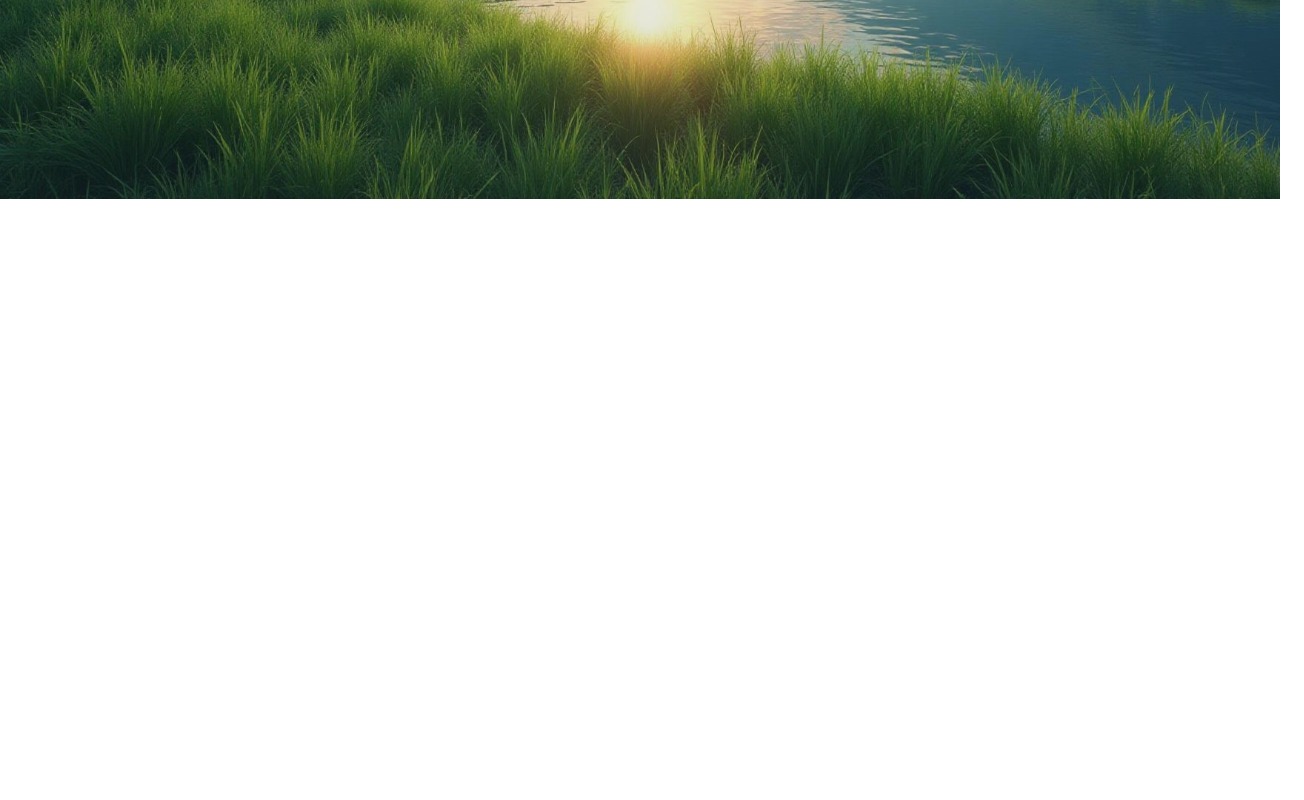
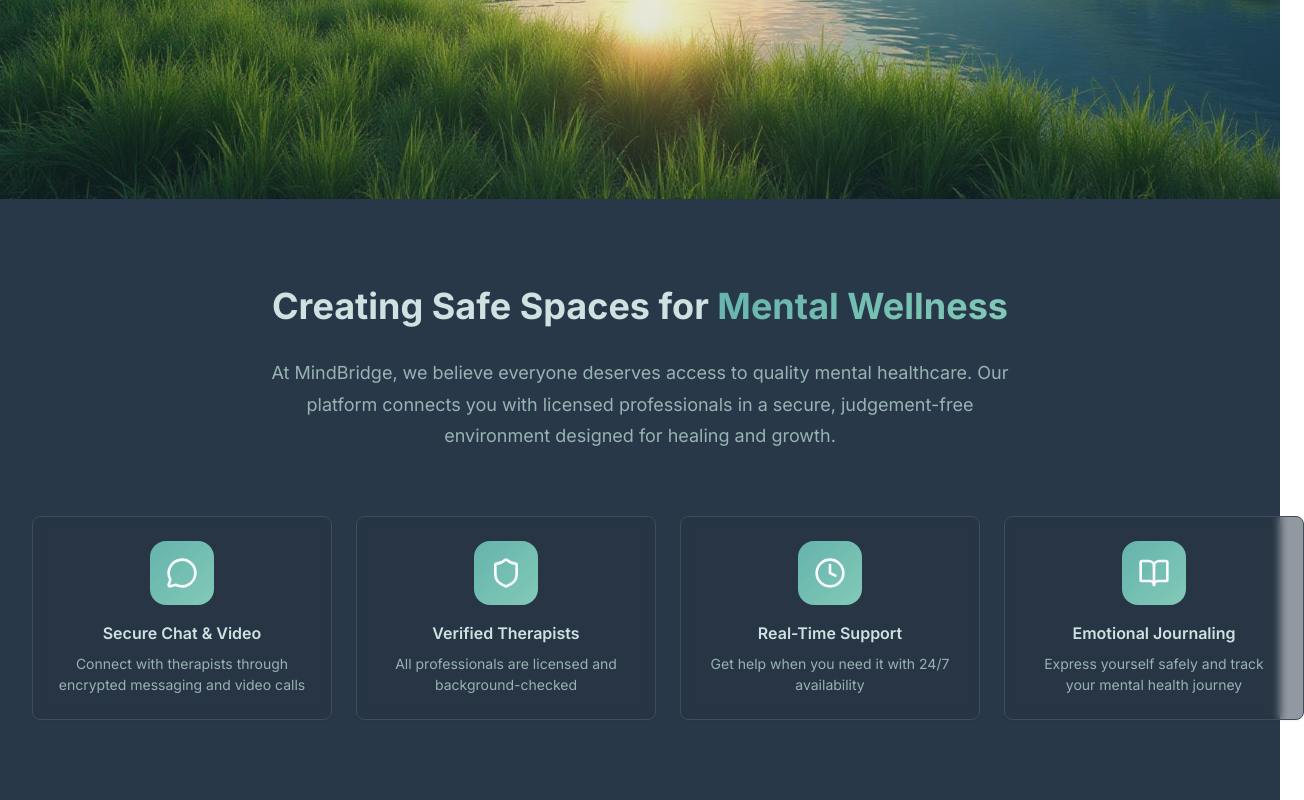
Before and after one commit to AnshRaj112/serenify-frontend, a Next.js app: page / in a window 1280 px wide. Shown: the part 601-1401 px from the top of the page, 1304 px wide, since content can reach past the window. Before the commit the page ends 800 px from the top, so only its background shows below. Built offline with nearby package versions, Linux system fonts and the light colour scheme.

Commit message:
Adding About us Section

```diff
--- /dev/null
+++ b/src/app/components/Landing/AboutUs.module.scss
@@ -0,0 +1,117 @@
+.aboutUs {
+  padding: 5rem 0;
+  background: #283848;
+}
+
+.container {
+  max-width: 1280px;
+  margin: 0 auto;
+  padding: 0 1rem;
+
+  @media (min-width: 640px) {
+    padding: 0 1.5rem;
+  }
+
+  @media (min-width: 1024px) {
+    padding: 0 2rem;
+  }
+}
+
+.header {
+  text-align: center;
+  max-width: 48rem;
+  margin: 0 auto 4rem;
+}
+
+.title {
+  font-family: 'Inter', system-ui, sans-serif;
+  font-size: 1.875rem;
+  font-weight: 700;
+  color: hsl(var(--foreground));
+  margin-bottom: 1.5rem;
+
+  @media (min-width: 640px) {
+    font-size: 2.25rem;
+  }
+}
+
+.titleHighlight {
+  background: var(--gradient-primary);
+  -webkit-background-clip: text;
+  -webkit-text-fill-color: transparent;
+  background-clip: text;
+}
+
+.description {
+  font-size: 1.125rem;
+  color: hsl(var(--muted-foreground));
+  line-height: 1.75;
+}
+
+.featuresGrid {
+  display: grid;
+  gap: 1.5rem;
+  justify-items: center;
+
+  @media (min-width: 768px) {
+    grid-template-columns: repeat(2, 1fr);
+  }
+
+  @media (min-width: 1024px) {
+    grid-template-columns: repeat(4, 1fr);
+  }
+}
+
+.featureCard {
+  background: hsl(var(--card) / 0.5);
+  backdrop-filter: blur(4px);
+  border: 1px solid hsl(var(--border));
+  transition: all 0.3s ease;
+  border-radius: var(--radius);
+  min-width: 300px;
+  width: 100%;
+  max-width: 100%;
+
+  &:hover {
+    box-shadow: var(--shadow-floating);
+  }
+}
+
+.featureCardContent {
+  padding: 1.5rem;
+  text-align: center;
+}
+
+.iconWrapper {
+  width: 4rem;
+  height: 4rem;
+  background: var(--gradient-primary);
+  border-radius: 1rem;
+  display: flex;
+  align-items: center;
+  justify-content: center;
+  margin: 0 auto 1rem;
+  transition: transform 0.3s ease;
+
+  .featureCard:hover & {
+    transform: scale(1.1);
+  }
+}
+
+.icon {
+  width: 2rem;
+  height: 2rem;
+  color: hsl(var(--primary-foreground));
+}
+
+.featureTitle {
+  font-family: 'Inter', system-ui, sans-serif;
+  font-weight: 600;
+  color: hsl(var(--foreground));
+  margin-bottom: 0.5rem;
+}
+
+.featureDescription {
+  color: hsl(var(--muted-foreground));
+  font-size: 0.875rem;
+}
--- /dev/null
+++ b/src/app/components/Landing/AboutUs.tsx
@@ -0,0 +1,70 @@
+import {
+    MessageCircle,
+    Shield,
+    Clock,
+    BookOpen,
+  } from "lucide-react";
+  import { Card, CardContent} from "../ui/card";
+  import styles from "./AboutUs.module.scss";
+
+  export default function AboutUs() {
+    const features = [
+      {
+        icon: MessageCircle,
+        title: "Secure Chat & Video",
+        description: "Connect with therapists through encrypted messaging and video calls",
+      },
+      {
+        icon: Shield,
+        title: "Verified Therapists",
+        description: "All professionals are licensed and background-checked",
+      },
+      {
+        icon: Clock,
+        title: "Real-Time Support",
+        description: "Get help when you need it with 24/7 availability",
+      },
+      {
+        icon: BookOpen,
+        title: "Emotional Journaling",
+        description: "Express yourself safely and track your mental health journey",
+      },
+    ];
+    return (
+<section className={styles.aboutUs}>
+ <div className={styles.container}>
+   <div className={styles.header}>
+     <h2 className={styles.title}>
+       Creating Safe Spaces for
+       <span className={styles.titleHighlight}> Mental Wellness</span>
+     </h2>
+     <p className={styles.description}>
+       At MindBridge, we believe everyone deserves access to quality mental healthcare.
+       Our platform connects you with licensed professionals in a secure, judgement-free
+       environment designed for healing and growth.
+     </p>
+   </div>
+
+   <div className={styles.featuresGrid}>
+     {features.map((feature) => {
+       const IconComponent = feature.icon;
+       return (
+       <Card key={feature.title} className={styles.featureCard}>
+         <CardContent className={styles.featureCardContent}>
+           <div className={styles.iconWrapper}>
+             <IconComponent className={styles.icon} />
+           </div>
+           <h3 className={styles.featureTitle}>
+             {feature.title}
+           </h3>
+           <p className={styles.featureDescription}>
+             {feature.description}
+           </p>
+         </CardContent>
+       </Card>
+     )})}
+   </div>
+ </div>
+</section>
+    );
+}
--- a/src/app/components/HeroSection.tsx
+++ b/src/app/components/Landing/HeroSection.tsx
@@ -1,4 +1,4 @@
-import { Button } from "./ui/button";
+import { Button } from "../ui/button";
 
 const HeroSection = () => {
   return (
--- /dev/null
+++ b/src/app/components/ui/card.tsx
@@ -0,0 +1,79 @@
+import * as React from "react"
+
+import { cn } from "../../lib/utils"
+
+const Card = React.forwardRef<
+  HTMLDivElement,
+  React.HTMLAttributes<HTMLDivElement>
+>(({ className, ...props }, ref) => (
+  <div
+    ref={ref}
+    className={cn(
+      "rounded-lg border bg-card text-card-foreground shadow-sm",
+      className
+    )}
+    {...props}
+  />
+))
+Card.displayName = "Card"
+
+const CardHeader = React.forwardRef<
+  HTMLDivElement,
+  React.HTMLAttributes<HTMLDivElement>
+>(({ className, ...props }, ref) => (
+  <div
+    ref={ref}
+    className={cn("flex flex-col space-y-1.5 p-6", className)}
+    {...props}
+  />
+))
+CardHeader.displayName = "CardHeader"
+
+const CardTitle = React.forwardRef<
+  HTMLParagraphElement,
+  React.HTMLAttributes<HTMLHeadingElement>
+>(({ className, ...props }, ref) => (
+  <h3
+    ref={ref}
+    className={cn(
+      "text-2xl font-semibold leading-none tracking-tight",
+      className
+    )}
+    {...props}
+  />
+))
+CardTitle.displayName = "CardTitle"
+
+const CardDescription = React.forwardRef<
+  HTMLParagraphElement,
+  React.HTMLAttributes<HTMLParagraphElement>
+>(({ className, ...props }, ref) => (
+  <p
+    ref={ref}
+    className={cn("text-sm text-muted-foreground", className)}
+    {...props}
+  />
+))
+CardDescription.displayName = "CardDescription"
+
+const CardContent = React.forwardRef<
+  HTMLDivElement,
+  React.HTMLAttributes<HTMLDivElement>
+>(({ className, ...props }, ref) => (
+  <div ref={ref} className={cn("p-6 pt-0", className)} {...props} />
+))
+CardContent.displayName = "CardContent"
+
+const CardFooter = React.forwardRef<
+  HTMLDivElement,
+  React.HTMLAttributes<HTMLDivElement>
+>(({ className, ...props }, ref) => (
+  <div
+    ref={ref}
+    className={cn("flex items-center p-6 pt-0", className)}
+    {...props}
+  />
+))
+CardFooter.displayName = "CardFooter"
+
+export { Card, CardHeader, CardFooter, CardTitle, CardDescription, CardContent }
--- a/src/app/page.tsx
+++ b/src/app/page.tsx
@@ -1,9 +1,11 @@
-import HeroSection from "./components/HeroSection";
+import HeroSection from "./components/Landing/HeroSection";
+import AboutUs from "./components/Landing/AboutUs";
 
 const Index = () => {
   return (
     <main className="min-h-screen">
       <HeroSection />
+      <AboutUs />
     </main>
   );
 };
```
